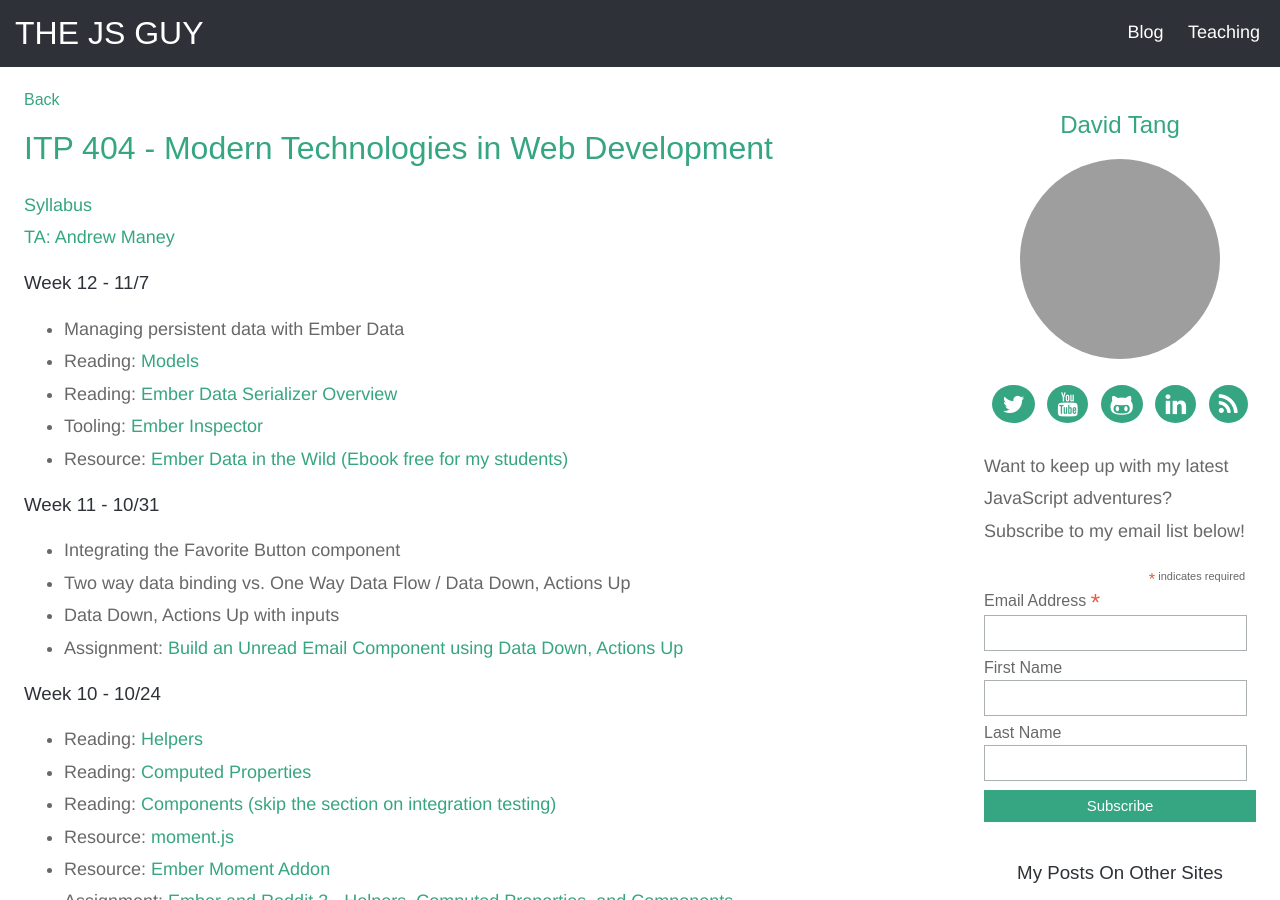
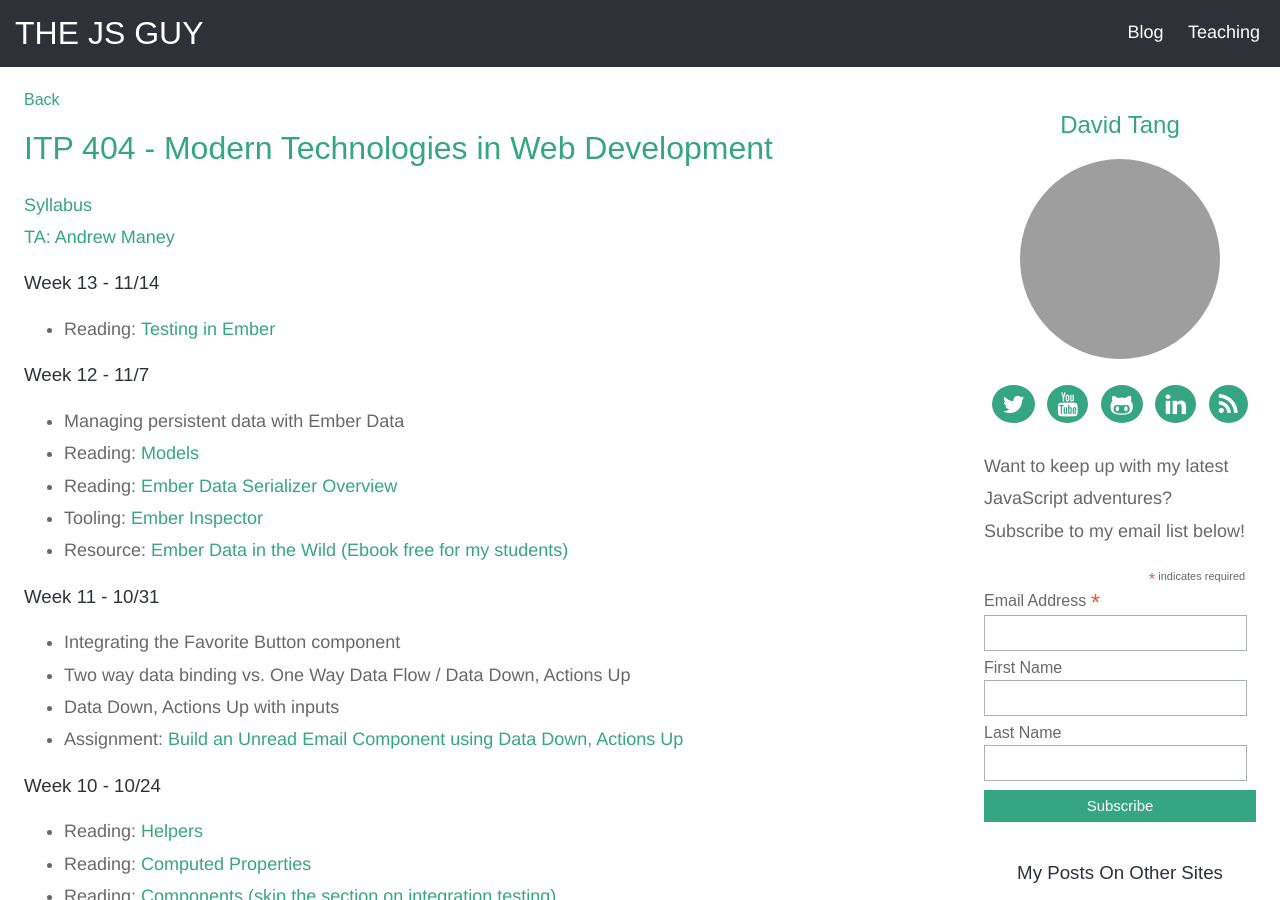
Before and after one commit to iamdtang/skaterdav85.github.io, a Jekyll site: the page built from itp-404/fall-2017.html, in a window 1280 px wide and 900 px high. Built offline with Jekyll 4.4.1, drawn with Linux system fonts in a browser that asks for light colours; nearby versions of some CDN libraries; grey boxes are pictures that could not be loaded.

Commit message:
Update fall-2017.html

```diff
--- a/itp-404/fall-2017.html
+++ b/itp-404/fall-2017.html
@@ -13,6 +13,12 @@ layout: default
     <a href="mailto:amaney@usc.edu">TA: Andrew Maney</a>
   </li>
 </ul>
+
+<h3>Week 13 - 11/14</h3>
+<ul>
+  <li>Reading: <a href="https://guides.emberjs.com/v2.16.0/testing/">Testing in Ember</a></li>
+</ul>
+
 
 <h3>Week 12 - 11/7</h3>
 <ul>
```
